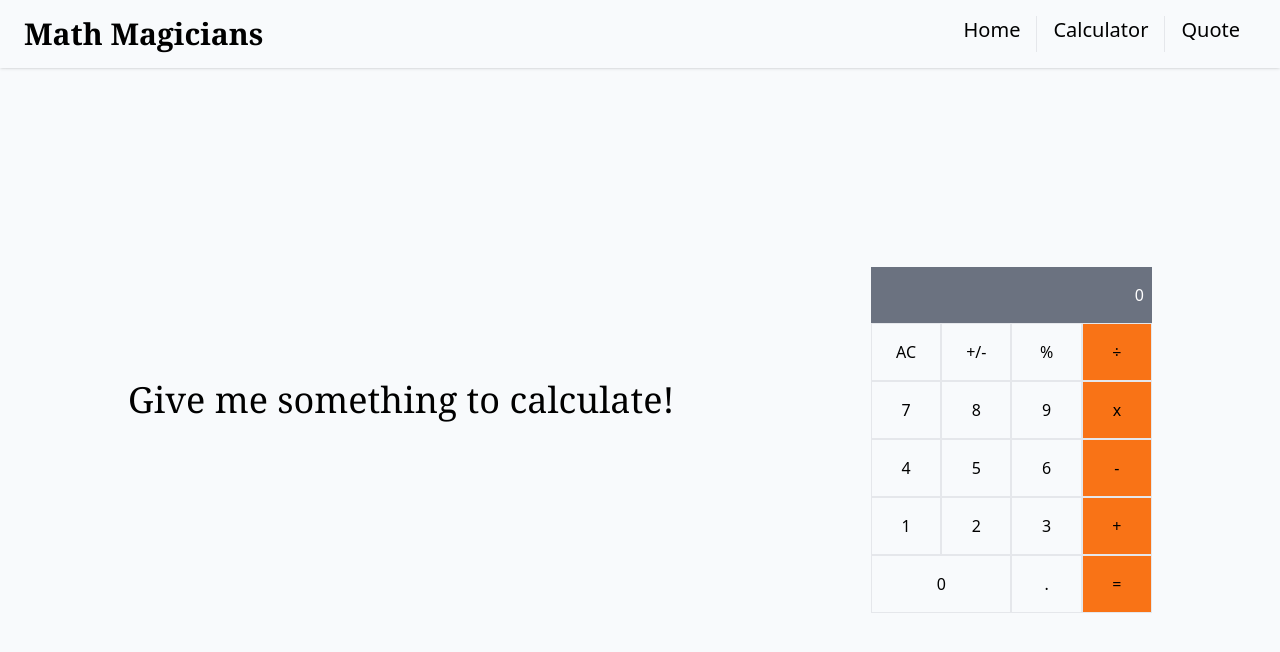
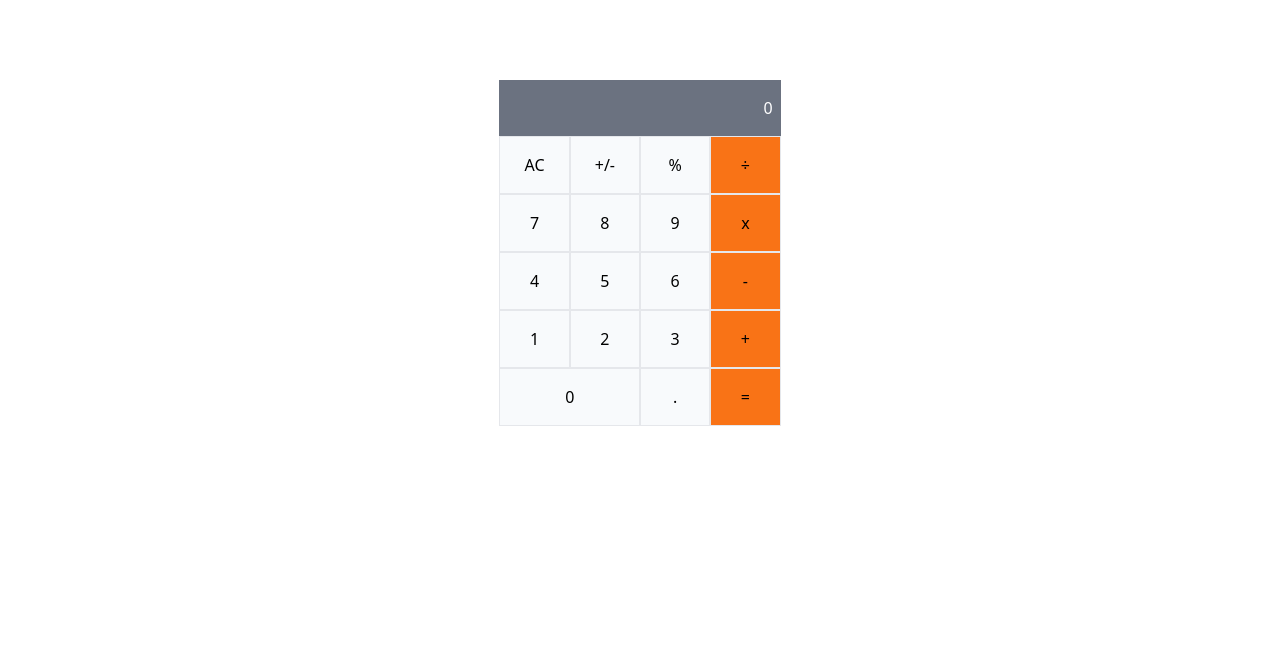
Before and after one commit to williamrolando88/math-magicians, a React (Create React App) app: page /calculator in a window 1280 px wide. Shown: the top 652 px of the page. Built offline with nearby package versions, Linux system fonts and the light colour scheme.

Commit message:
Revert "Merge branch 'feature/implement-react-router' into dev"
This reverts commit e0624608d21909d633d72fe019d273b30930e55c.

```diff
--- a/package.json
+++ b/package.json
@@ -9,7 +9,6 @@
     "big.js": "^6.1.1",
     "react": "^17.0.2",
     "react-dom": "^17.0.2",
-    "react-router-dom": "^6.2.1",
     "react-scripts": "5.0.0",
     "web-vitals": "^2.1.2"
   },
--- a/src/components/App.jsx
+++ /dev/null
@@ -1,13 +0,0 @@
-import React from 'react';
-import Calculator from './Calculator';
-
-const App = () => (
-  <main className="flex w-4/5 justify-between items-center">
-    <h2 className="text-4xl font-serif">Give me something to calculate!</h2>
-    <div className="">
-      <Calculator />
-    </div>
-  </main>
-);
-
-export default App;
--- a/src/components/Home.jsx
+++ /dev/null
@@ -1,30 +0,0 @@
-import React from 'react';
-
-const Home = () => (
-  <section className="text-xl w-4/5">
-    <h2 className="text-4xl font-serif">Welcome to our page!</h2>
-    <div className="flex flex-col gap-6 mt-10">
-      <p>
-        Sed placeat officia labore nihil, porro perferendis vitae ullam,
-        explicabo vel perspiciatis, facere velit! Tempora ea excepturi pariatur
-        vero rerum culpa, mollitia neque illo at doloremque, odit quisquam
-        iusto. Fugit.
-      </p>
-      <p>
-        Lorem, ipsum dolor sit amet consectetur adipisicing elit. Suscipit saepe
-        non, illo consequuntur veniam a similique voluptatum reiciendis
-        obcaecati ullam quam nesciunt architecto odio! Illum, molestiae
-        mollitia. Aliquam, dignissimos. Eius ex omnis adipisci similique odit
-        labore cupiditate voluptas veritatis rerum quasi, necessitatibus quaerat
-        inventore est soluta saepe a quis delectus. Ipsum rem tempore magni
-        explicabo iste. Pariatur atque quaerat enim facere. Praesentium, illum
-        quod distinctio fuga, excepturi ipsam architecto iste labore, nulla in
-        nihil quidem fugiat sit. Nemo similique eveniet eaque quaerat numquam
-        quam aliquam labore repellendus quos, exercitationem maiores, dolorum
-        molestias veniam laudantium atque quas aperiam. Porro, rem sequi.
-      </p>
-    </div>
-  </section>
-);
-
-export default Home;
--- a/src/components/Navbar.jsx
+++ /dev/null
@@ -1,23 +0,0 @@
-import React from 'react';
-import { Link } from 'react-router-dom';
-
-const Navbar = () => (
-  <header className="fixed top-0 left-0 bg-slate-50 w-screen shadow">
-    <nav className="flex justify-between px-6 py-4">
-      <h1 className="text-3xl font-semibold font-serif">Math Magicians</h1>
-      <div className="flex text-xl">
-        <Link className="border-r px-4 hover:text-orange-400" to="/">
-          Home
-        </Link>
-        <Link className="border-r px-4 hover:text-orange-400" to="/calculator">
-          Calculator
-        </Link>
-        <Link className="px-4 hover:text-orange-400" to="/quote">
-          Quote
-        </Link>
-      </div>
-    </nav>
-  </header>
-);
-
-export default Navbar;
--- a/src/components/Quote.jsx
+++ /dev/null
@@ -1,13 +0,0 @@
-import React from 'react';
-
-const Quote = () => (
-  <section className="text-3xl w-4/5">
-    <h2 className="text-4xl font-serif">Get you inspired!</h2>
-    <blockquote cite="William Paul Thurston">
-      Mathematics is not abour numbers, equations, computations or algorithms,
-      is about understanding. -William Paul Thurston
-    </blockquote>
-  </section>
-);
-
-export default Quote;
--- a/src/index.js
+++ b/src/index.js
@@ -1,24 +1,11 @@
 import React from 'react';
 import ReactDOM from 'react-dom';
-import { BrowserRouter, Routes, Route } from 'react-router-dom';
-import App from './components/App';
-import Home from './components/Home';
-import Navbar from './components/Navbar';
-import Quote from './components/Quote';
+import Calculator from './components/Calculator';
 import './index.css';
 
 ReactDOM.render(
   <React.StrictMode>
-    <BrowserRouter>
-      <Navbar />
-      <div className="h-screen bg-slate-50 flex items-center justify-center">
-        <Routes>
-          <Route path="/" element={<Home />} />
-          <Route path="/calculator" element={<App />} />
-          <Route path="/quote" element={<Quote />} />
-        </Routes>
-      </div>
-    </BrowserRouter>
+    <Calculator />
   </React.StrictMode>,
   document.getElementById('root'),
 );
```
Also changed, not shown: 1 other file (tests, documents, lock files or other folders).
